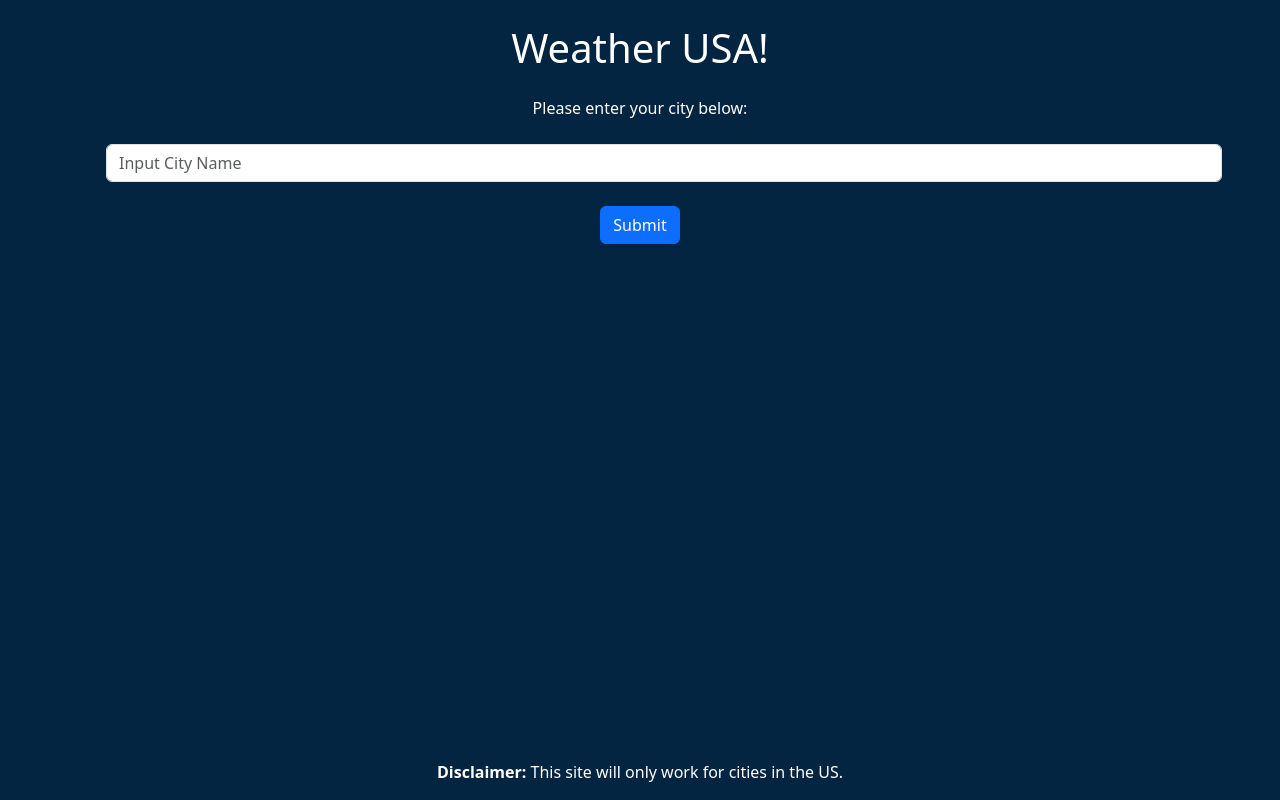
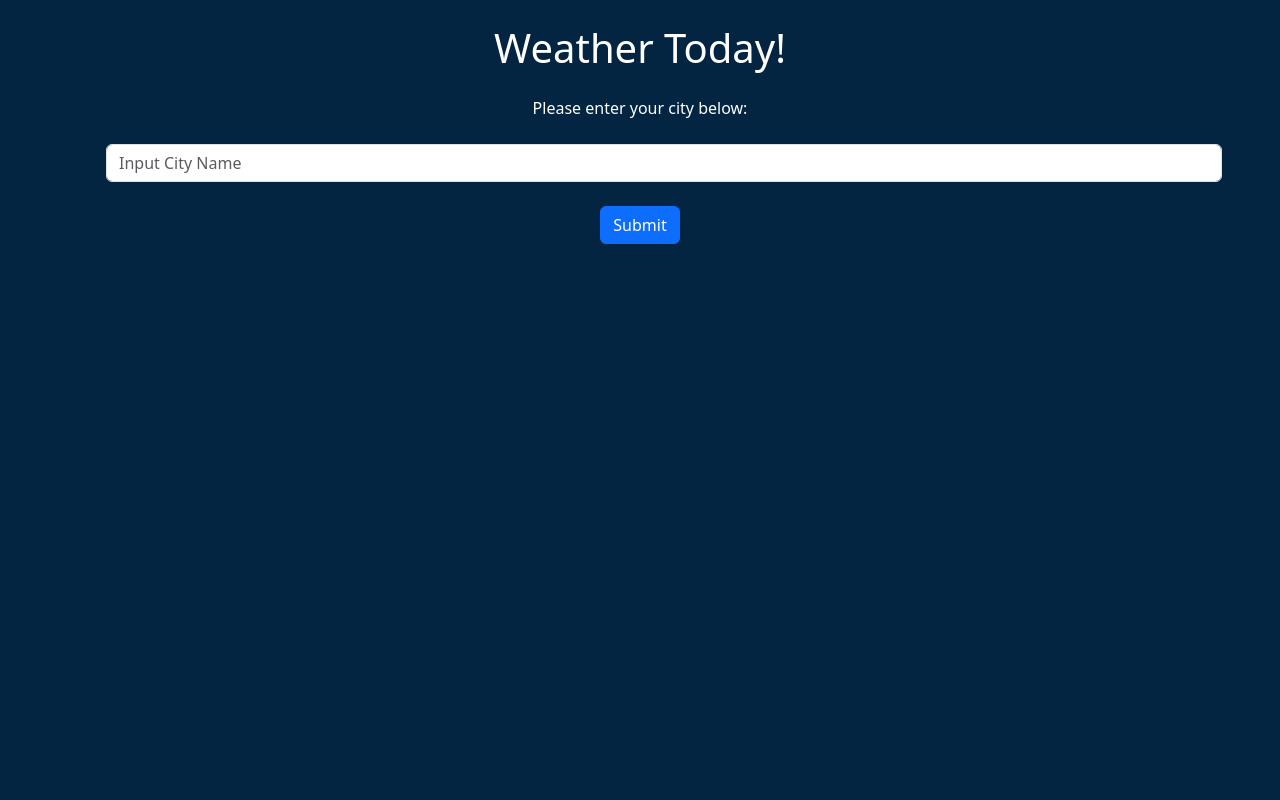
Before and after one commit to Kevin-Kolesky/Weather-App, a plain HTML site: page index.html in a window 1280 px wide. Drawn offline with nearby package versions, Linux system fonts and the light colour scheme.

Commit message:
Update index.html

```diff
--- a/index.html
+++ b/index.html
@@ -11,7 +11,7 @@
 </head>
 
 <body>
-    <h1 class="m-4 text-center">Weather USA!</h1>
+    <h1 class="m-4 text-center">Weather Today!</h1>
 
     <div class="container-lg text-center">
 
@@ -32,7 +32,6 @@
     <h3 class="mt-4" id="city"></h3>
     <div id="weather"></div>
 
-    <p class="fixed-bottom"> <strong>Disclaimer: </strong>This site will only work for cities in the US.</p>
 </body>
 
 <script src="https://cdn.jsdelivr.net/npm/bootstrap@5.3.3/dist/js/bootstrap.bundle.min.js"
```
